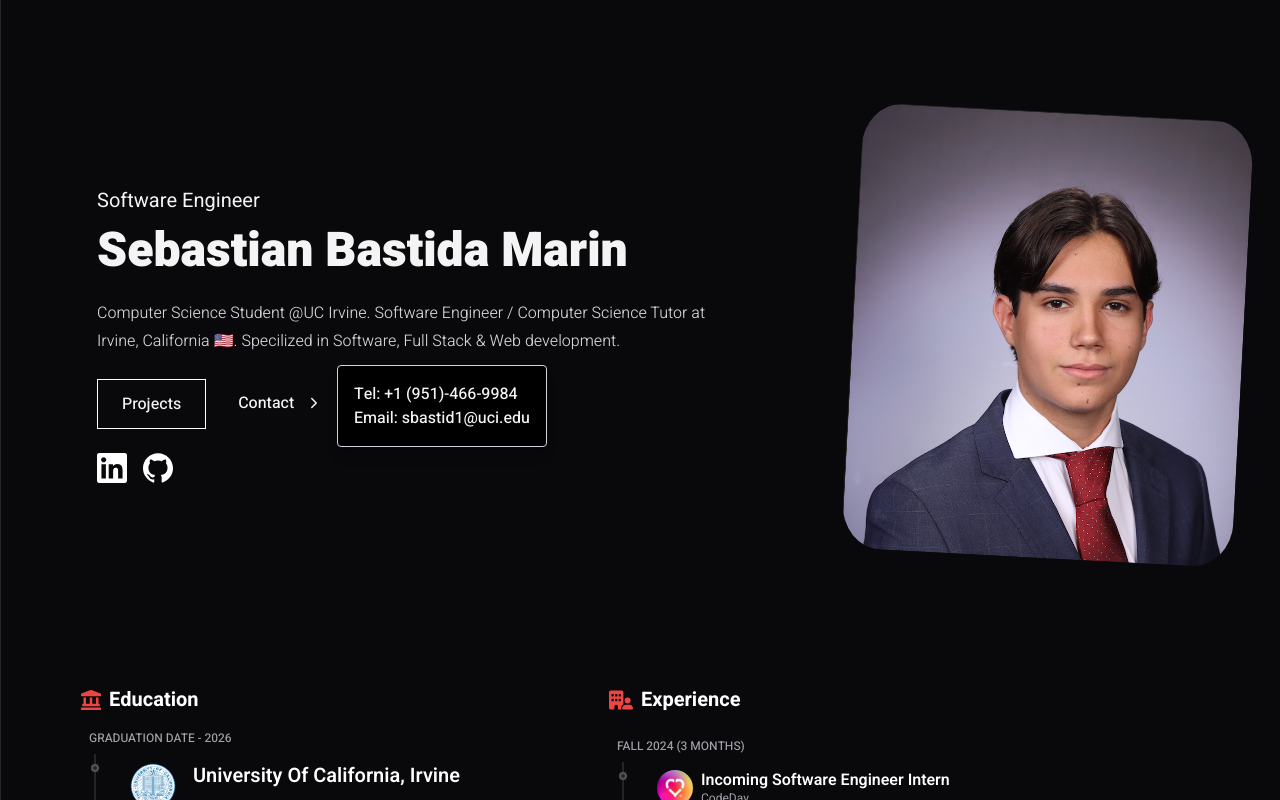
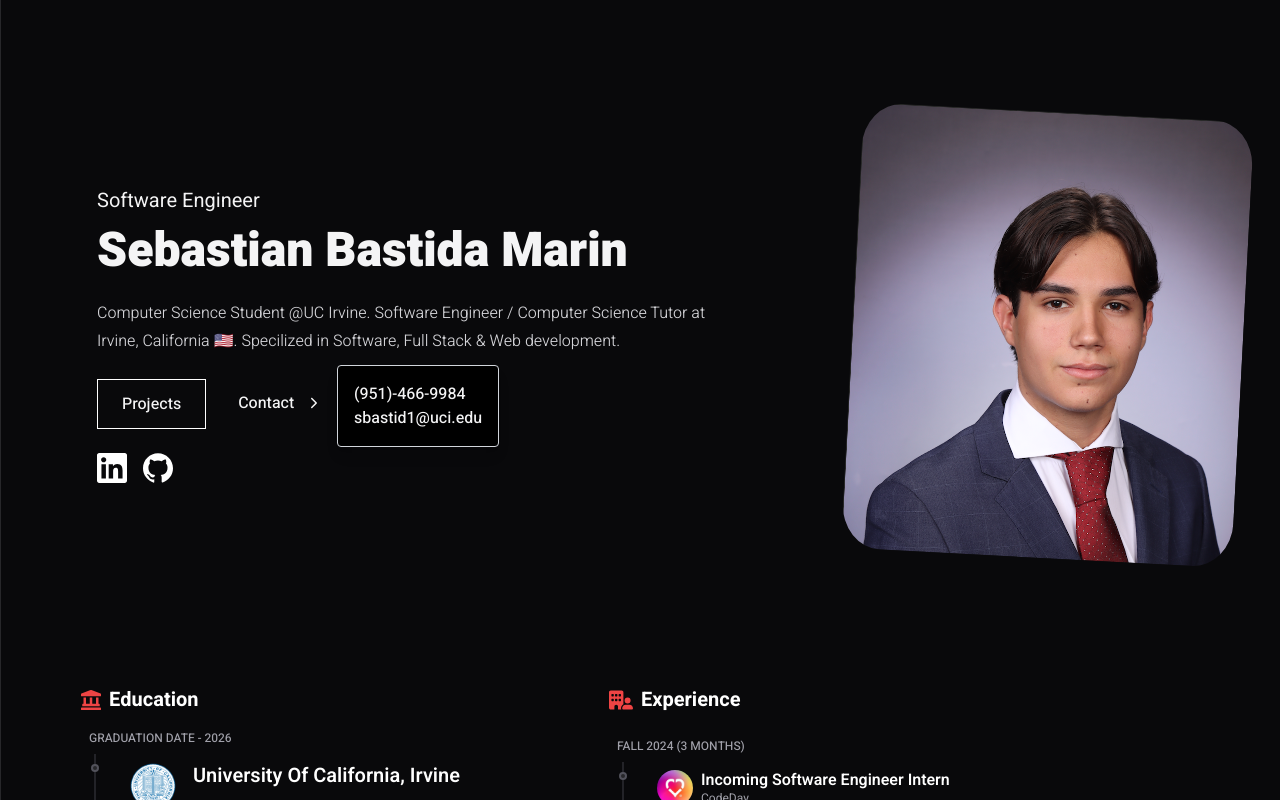
Before and after one commit to developersbm/personal-website, a React (Vite) app: page / in a window 1280 px wide. Both pictures are taken after a click on the link "Contact". Shown: the top 800 px of the page. Built offline with nearby package versions, Linux system fonts and the light colour scheme.

Commit message:
fixed contact

```diff
--- a/src/components/sections/Hero.jsx
+++ b/src/components/sections/Hero.jsx
@@ -53,8 +53,8 @@ function Hero() {
             {showContactInfo && (
                   <div className="p-4 border border-gray-300 bg-white w-42 dark:bg-black rounded shadow-lg mr-52 absolute"
                   style={{marginLeft: '15em', marginBottom: '-1em', marginTop: '-4em'}}>
-                    <p className="font-medium">Tel: +1 (951)-466-9984</p>
-                    <p className="font-medium">Email: sbastid1@uci.edu</p>
+                    <p className="font-medium">(951)-466-9984</p>
+                    <p className="font-medium">sbastid1@uci.edu</p>
                   </div>
                 )}
 
--- a/src/pages/Homepage.jsx
+++ b/src/pages/Homepage.jsx
@@ -17,7 +17,7 @@ function Homepage() {
   }, [location.pathname]);
 
   return (
-    <div className="bg-zinc-100 dark:bg-zinc-900">
+    <div className="bg-zinc-100 dark:bg-zinc-900 bg-black">
       <div className="xl:w-[1340px] md:mx-auto h-full border-x border-zinc-100 dark:border-zinc-800 bg-white dark:bg-zinc-950">
 
         <Hero />
```
